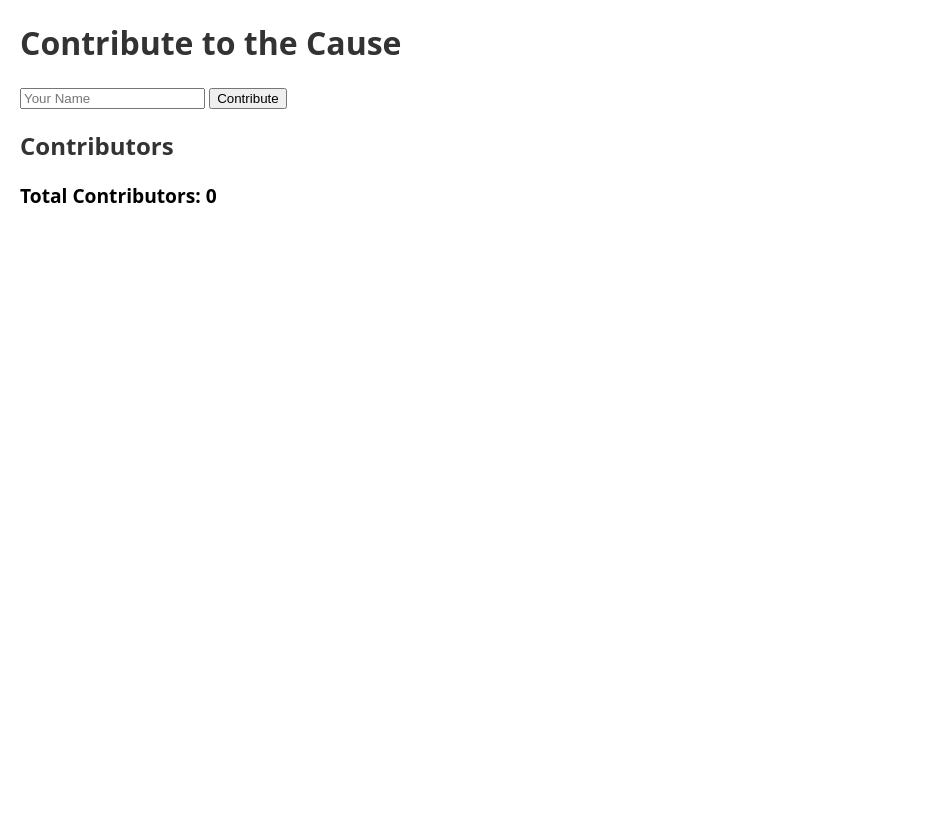
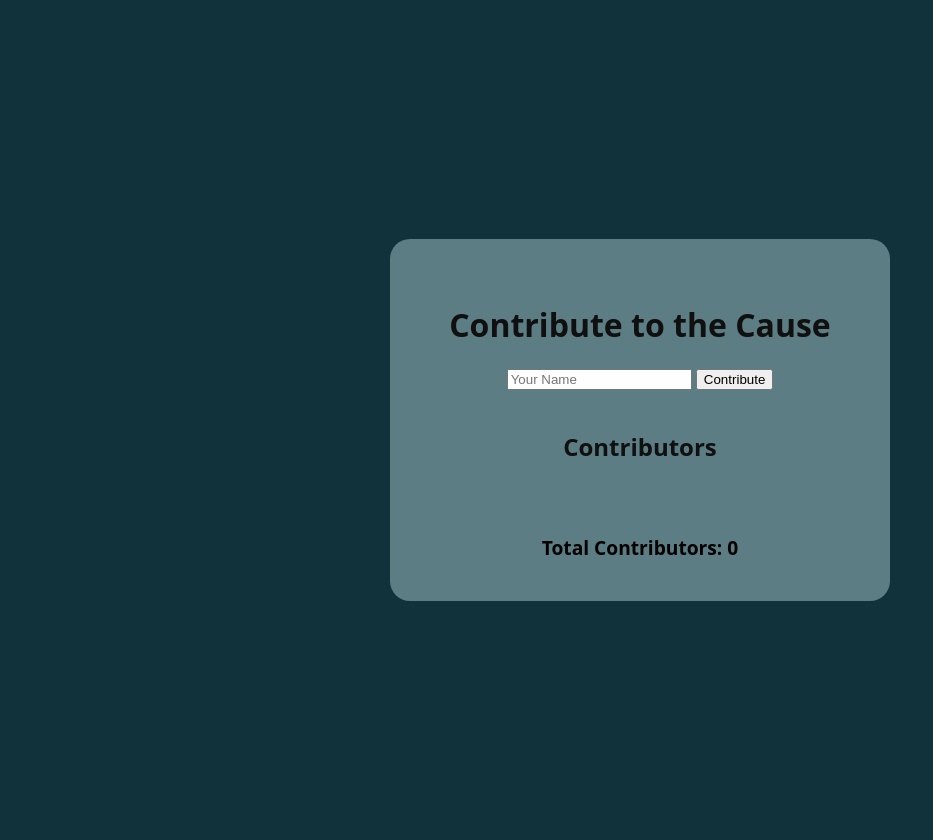
Before and after one commit to yurisilpess/GS-Py, a Flask app: page / in a window 1280 px wide. Shown: the whole page, without its empty margins (0-933 px from the left). Before the commit the page ends 203 px from the top, so only its background shows below. Run offline with Flask 3, Linux system fonts and the light colour scheme.

Commit message:
Added more CSS

```diff
--- a/Templates/index.html
+++ b/Templates/index.html
@@ -5,6 +5,7 @@
     <title>Contributor Mural</title>
     <link rel="stylesheet" href="{{ url_for('static', filename='styles.css') }}">
 </head>
+<div class="flexbox_index">
 <body>
     <h1>Contribute to the Cause</h1>
     <form action="{{ url_for('contribute') }}" method="POST">
@@ -21,4 +22,5 @@
 
     <p>Total Contributors: {{ count }}</p>
 </body>
+<div>
 </html>
--- a/static/styles.css
+++ b/static/styles.css
@@ -1,10 +1,30 @@
 body {
     font-family: system-ui, -apple-system, BlinkMacSystemFont, 'Segoe UI', Roboto, Oxygen, Ubuntu, Cantarell, 'Open Sans', 'Helvetica Neue', sans-serif, sans-serif;
     margin: 20px;
+    text-align: center;
+    display: flex;
+    flex-direction: column;
+    justify-content: center;
+    align-items: center;
+    height: 100vh; /* Ensure the body takes up the full height of the viewport */
+    background-color: #11323b; /* Optional: Set a background color for the body */
 }
 
 h1, h2 {
-    color: #333;
+    color: #101010;
+}
+
+.flexbox_index { /*uso de flexbox*/
+    display: flex;
+    flex-direction: column;
+    justify-content: center;
+    align-items: center;
+    background-color: rgba(165, 199, 204, 0.5);
+    width: 500px;
+    padding: 20px;
+    border: 3px white;
+    box-sizing: border-box; /* Ensure padding is included in the width and height */
+    border-radius: 20px;
 }
 
 form {
```
